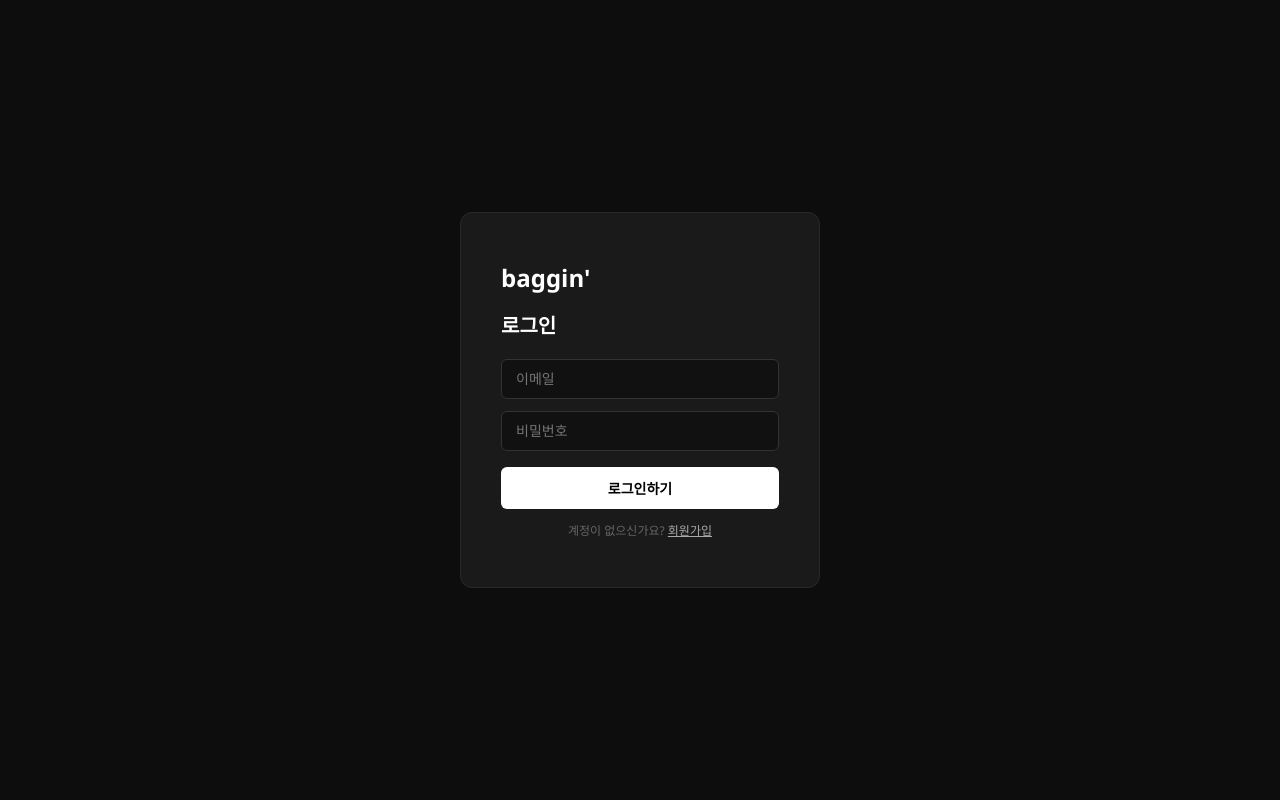
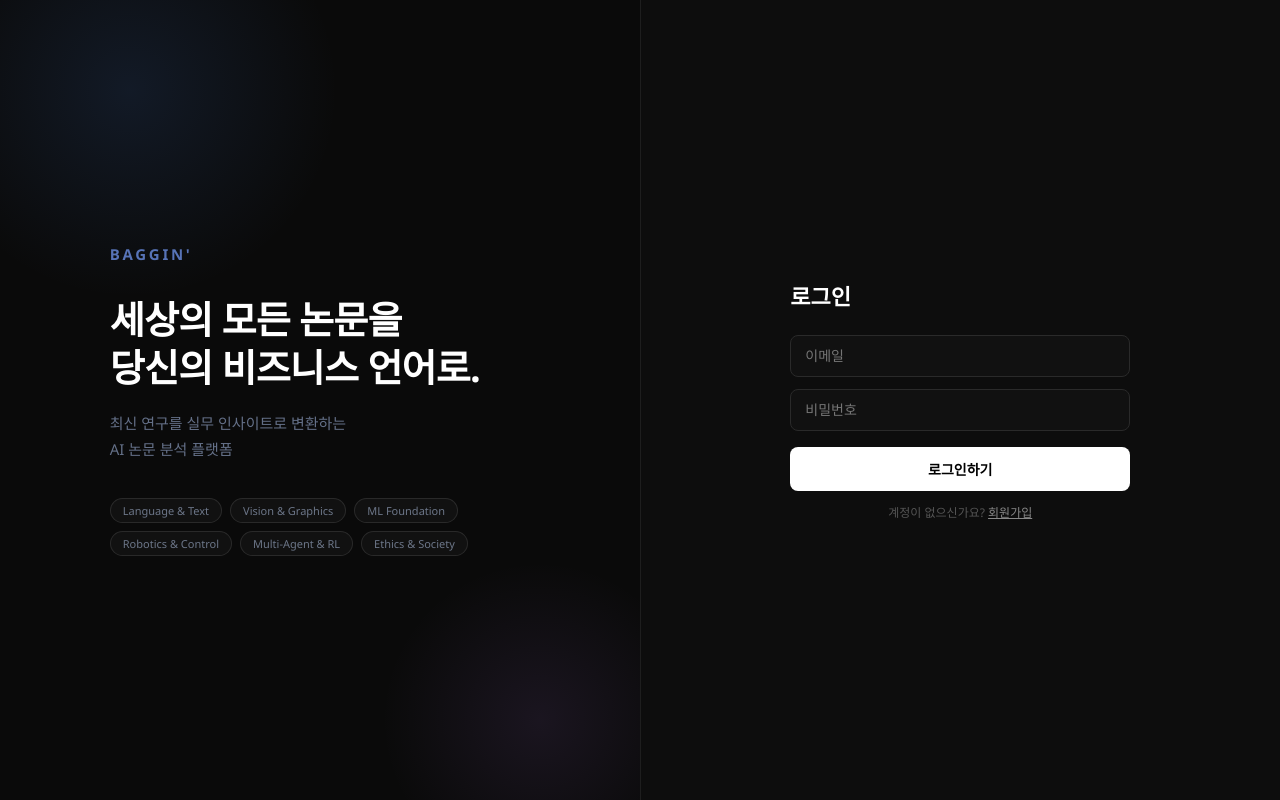
Before and after one commit to yuvnn/BAEGIN, a Vue app in the folder vue-project/: page / in a window 1280 px wide. Built offline with nearby package versions, Linux system fonts and the light colour scheme; no server answers.

Commit message:
edit : 프론트스종

```diff
--- a/vue-project/src/App.vue
+++ b/vue-project/src/App.vue
@@ -1,5 +1,6 @@
 <template>
-  <template v-if="store.isLoggedIn">
+  <SplashView v-if="splashVisible" :leaving="splashLeaving" />
+  <template v-else-if="store.isLoggedIn">
     <AppNav />
     <P1View v-show="store.currentPage === 'p1'" />
     <P2View v-show="store.currentPage === 'p2'" />
@@ -16,6 +17,7 @@
 </template>
 
 <script setup>
+import { ref, onMounted } from 'vue'
 import { store } from './store.js'
 import AppNav from './components/AppNav.vue'
 import ChatBot from './components/ChatBot.vue'
@@ -27,6 +29,19 @@ import P5View from './views/P5View.vue'
 import P6View from './views/P6View.vue'
 import LoginView from './views/LoginView.vue'
 import SignupView from './views/SignupView.vue'
+import SplashView from './views/SplashView.vue'
+
+const splashVisible = ref(true)
+const splashLeaving = ref(false)
+
+onMounted(() => {
+  setTimeout(() => {
+    splashLeaving.value = true
+    setTimeout(() => {
+      splashVisible.value = false
+    }, 500)
+  }, 1500)
+})
 </script>
 
 <style scoped>
--- a/vue-project/src/style.css
+++ b/vue-project/src/style.css
@@ -166,7 +166,11 @@ body{font-family:'Segoe UI','Noto Sans KR',sans-serif;background:var(--bg);color
 /* Automated Reviewer Panel */
 .reviewer-panel{position:absolute;top:14px;left:14px;z-index:5;background:rgba(4,10,28,0.72);backdrop-filter:blur(40px) saturate(160%);-webkit-backdrop-filter:blur(40px) saturate(160%);border-radius:18px;padding:16px 18px;max-width:220px;pointer-events:all;cursor:pointer;box-shadow:0 8px 32px rgba(0,0,20,0.45),inset 0 1px 0 rgba(255,255,255,0.07);transition:all .2s;}
 .reviewer-panel:hover{background:rgba(4,10,28,0.85);box-shadow:0 12px 40px rgba(0,0,30,0.55),inset 0 1px 0 rgba(255,255,255,0.1);}
-.rp-title{font-family:'Syne',sans-serif;font-size:12px;font-weight:700;letter-spacing:.12em;text-transform:uppercase;color:rgba(200,220,255,0.92);margin-bottom:6px;}
+.rp-title-row{display:flex;align-items:center;justify-content:space-between;margin-bottom:6px;}
+.rp-title{font-family:'Syne',sans-serif;font-size:12px;font-weight:700;letter-spacing:.12em;text-transform:uppercase;color:rgba(200,220,255,0.92);}
+.rp-status{display:flex;align-items:center;gap:5px;font-size:10px;font-weight:600;color:#4ade80;white-space:nowrap;}
+.rp-dot{display:inline-block;width:7px;height:7px;border-radius:50%;background:#4ade80;box-shadow:0 0 6px #4ade80;animation:rp-pulse 1.6s ease-in-out infinite;}
+@keyframes rp-pulse{0%,100%{opacity:1;}50%{opacity:0.35;}}
 .rp-desc{font-size:10.5px;color:rgba(160,185,240,0.7);line-height:1.65;margin-bottom:10px;}
 .rp-score-row{display:flex;gap:6px;flex-wrap:wrap;}
 .rp-badge{font-size:10px;padding:4px 10px;border-radius:20px;font-weight:600;}
@@ -329,7 +333,7 @@ body{font-family:'Segoe UI','Noto Sans KR',sans-serif;background:var(--bg);color
 /* ── LIGHT THEME: P2, P3, P4 ── */
 body.light-theme { background:#f4f7fd; }
 
-#p2, #p3, #p4 {
+#p2, #p3, #p4, #p5 {
   --bg: #f4f7fd;
   --bg2: #0d1b2e;
   --bg3: #e6eef8;
@@ -390,8 +394,6 @@ body.light-theme { background:#f4f7fd; }
 
 /* PAGE 5 — 비교보고서 목록 */
 #p5{overflow:hidden;}
-#p5, #p5 * { --bg:#f4f7fd; --bg2:#0d1b2e; --bg3:#e6eef8; --card:#ffffff; --t1:#080e1a; --t2:#1e3a5f; --t3:#6688aa; --border:#ccd8ee; --border2:#aec0d8; }
-#p5{ background:#f4f7fd; color:#080e1a; }
 .rcard{background:var(--card);border:1px solid var(--border);border-radius:10px;padding:15px 18px;margin-bottom:9px;cursor:pointer;transition:all .18s;display:flex;align-items:center;gap:14px;box-shadow:0 1px 8px rgba(13,27,46,.07);}
 .rcard:hover{border-color:var(--border2);transform:translateY(-1px);box-shadow:0 4px 20px rgba(13,27,46,.13);}
 .rcard-badge{font-size:10px;padding:4px 12px;border-radius:20px;background:rgba(0,212,170,.12);color:#00d4aa;font-weight:600;flex-shrink:0;white-space:nowrap;}
--- a/vue-project/src/views/LoginView.vue
+++ b/vue-project/src/views/LoginView.vue
@@ -1,7 +1,25 @@
 <template>
   <div class="auth-wrap">
+    <!-- Left: Hero -->
+    <div class="auth-hero">
+      <div class="hero-inner">
+        <div class="hero-logo">baggin'</div>
+        <h1 class="hero-headline">세상의 모든 논문을<br>당신의 비즈니스 언어로.</h1>
+        <p class="hero-sub">최신 연구를 실무 인사이트로 변환하는<br>AI 논문 분석 플랫폼</p>
+        <div class="hero-tags">
+          <span>Language & Text</span>
+          <span>Vision & Graphics</span>
+          <span>ML Foundation</span>
+          <span>Robotics & Control</span>
+          <span>Multi-Agent & RL</span>
+          <span>Ethics & Society</span>
+        </div>
+      </div>
+    </div>
+
+    <!-- Right: Login Form -->
+    <div class="auth-right">
       <div class="auth-card">
-      <div class="auth-logo">baggin'</div>
         <h2 class="auth-title">로그인</h2>
 
         <input
@@ -28,6 +46,7 @@
         </button>
 
         <p class="auth-link" @click="goSignup">계정이 없으신가요? <span>회원가입</span></p>
+      </div>
     </div>
   </div>
 </template>
@@ -73,68 +92,147 @@ async function doLogin() {
 }
 </script>
 
-<style scoped>
+<style>
 .auth-wrap {
   min-height: 100vh;
+  height: 100vh;
+  display: flex;
+  flex-direction: row;
+  width: 100%;
+}
+
+/* ── Left Hero ── */
+.auth-hero {
+  flex: 1;
+  width: 50%;
+  background: #0a0a0a;
   display: flex;
   align-items: center;
   justify-content: center;
+  padding: 60px 56px;
+  border-right: 1px solid #1e1e1e;
+  position: relative;
+  overflow: hidden;
+}
+.auth-hero::before {
+  content: '';
+  position: absolute;
+  top: -120px;
+  left: -80px;
+  width: 420px;
+  height: 420px;
+  background: radial-gradient(circle, rgba(79,142,245,0.12) 0%, transparent 70%);
+  pointer-events: none;
+}
+.auth-hero::after {
+  content: '';
+  position: absolute;
+  bottom: -80px;
+  right: -60px;
+  width: 320px;
+  height: 320px;
+  background: radial-gradient(circle, rgba(192,132,252,0.09) 0%, transparent 70%);
+  pointer-events: none;
+}
+.hero-inner {
+  position: relative;
+  z-index: 1;
+  max-width: 420px;
+}
+.hero-logo {
+  font-size: 15px;
+  font-weight: 700;
+  letter-spacing: 0.18em;
+  text-transform: uppercase;
+  color: rgba(120,160,255,0.7);
+  margin-bottom: 32px;
+}
+.hero-headline {
+  font-size: 38px;
+  font-weight: 700;
+  line-height: 1.25;
+  color: #fff;
+  margin: 0 0 20px;
+  letter-spacing: -0.02em;
+}
+.hero-sub {
+  font-size: 15px;
+  color: rgba(160,180,220,0.6);
+  line-height: 1.7;
+  margin: 0 0 36px;
+}
+.hero-tags {
+  display: flex;
+  flex-wrap: wrap;
+  gap: 8px;
+}
+.hero-tags span {
+  font-size: 11px;
+  padding: 4px 12px;
+  border-radius: 20px;
+  border: 1px solid rgba(255,255,255,0.1);
+  color: rgba(200,220,255,0.5);
+  background: rgba(255,255,255,0.03);
+}
+
+/* ── Right Login ── */
+.auth-right {
+  flex: 1;
+  width: 50%;
   background: #0d0d0d;
+  display: flex;
+  align-items: center;
+  justify-content: center;
+  padding: 60px 56px;
 }
 .auth-card {
-  background: #1a1a1a;
-  border: 1px solid #2a2a2a;
-  border-radius: 12px;
-  padding: 48px 40px;
-  width: 360px;
+  width: 100%;
+  max-width: 340px;
   display: flex;
   flex-direction: column;
   gap: 12px;
 }
-.auth-logo {
-  font-size: 24px;
-  font-weight: 700;
-  color: #fff;
-  margin-bottom: 4px;
-}
 .auth-title {
-  font-size: 20px;
+  font-size: 22px;
   font-weight: 600;
   color: #fff;
-  margin: 0 0 8px;
+  margin: 0 0 12px;
 }
 .auth-input {
   width: 100%;
   box-sizing: border-box;
   background: #111;
-  border: 1px solid #333;
-  border-radius: 6px;
-  padding: 11px 14px;
+  border: 1px solid #2a2a2a;
+  border-radius: 8px;
+  padding: 12px 14px;
   color: #fff;
   font-size: 14px;
   outline: none;
+  transition: border-color .2s;
 }
-.auth-input:focus { border-color: #555; }
+.auth-input:focus { border-color: #444; }
 .auth-btn {
   width: 100%;
-  padding: 11px;
+  padding: 12px;
   background: #fff;
   color: #000;
   border: none;
-  border-radius: 6px;
+  border-radius: 8px;
   font-size: 14px;
   font-weight: 600;
   cursor: pointer;
   margin-top: 4px;
+  transition: opacity .2s;
 }
-.auth-btn:disabled { opacity: 0.5; cursor: not-allowed; }
+.auth-btn:hover { opacity: 0.88; }
+.auth-btn:disabled { opacity: 0.4; cursor: not-allowed; }
 .auth-link {
   font-size: 12px;
-  color: #666;
+  color: #555;
   cursor: pointer;
   text-align: center;
 }
-.auth-link span { color: #aaa; text-decoration: underline; }
+.auth-link span { color: #888; text-decoration: underline; }
 .auth-link:hover span { color: #fff; }
 .auth-error {
   color: #e55;
--- a/vue-project/src/views/P1View.vue
+++ b/vue-project/src/views/P1View.vue
@@ -7,7 +7,10 @@
         <div class="viz-info">드래그로 회전 · 스크롤로 확대/축소 · 클릭으로 논문 선택</div>
         <!-- Automated Reviewer Panel -->
         <div class="reviewer-panel" @click="store.go('p6')">
-          <div class="rp-title">Automated Reviewer</div>
+          <div class="rp-title-row">
+            <div class="rp-title">Automated Reviewer</div>
+            <div class="rp-status"><span class="rp-dot"></span>작동중</div>
+          </div>
           <div class="rp-desc">3인 심사 앙상블<br>+ 반성 루프 + Area Chair</div>
           <div class="rp-score-row">
             <span class="rp-badge accept">≥ 6.0 Accept</span>
--- /dev/null
+++ b/vue-project/src/views/SplashView.vue
@@ -0,0 +1,38 @@
+<template>
+  <div class="splash" :class="{ 'splash-out': leaving }">
+    <div class="splash-logo">baggin'</div>
+  </div>
+</template>
+
+<script setup>
+defineProps({ leaving: Boolean })
+</script>
+
+<style scoped>
+.splash {
+  position: fixed;
+  inset: 0;
+  background: #0a0a0a;
+  display: flex;
+  align-items: center;
+  justify-content: center;
+  z-index: 9999;
+  opacity: 1;
+  transition: opacity 0.5s ease;
+}
+.splash-out {
+  opacity: 0;
+  pointer-events: none;
+}
+.splash-logo {
+  font-size: 42px;
+  font-weight: 700;
+  color: #fff;
+  letter-spacing: 0.04em;
+  animation: splash-in 0.6s cubic-bezier(0.34, 1.56, 0.64, 1);
+}
+@keyframes splash-in {
+  from { opacity: 0; transform: scale(0.85); }
+  to   { opacity: 1; transform: scale(1); }
+}
+</style>
```
Lines whose indentation alone changed are shown as unchanged.
